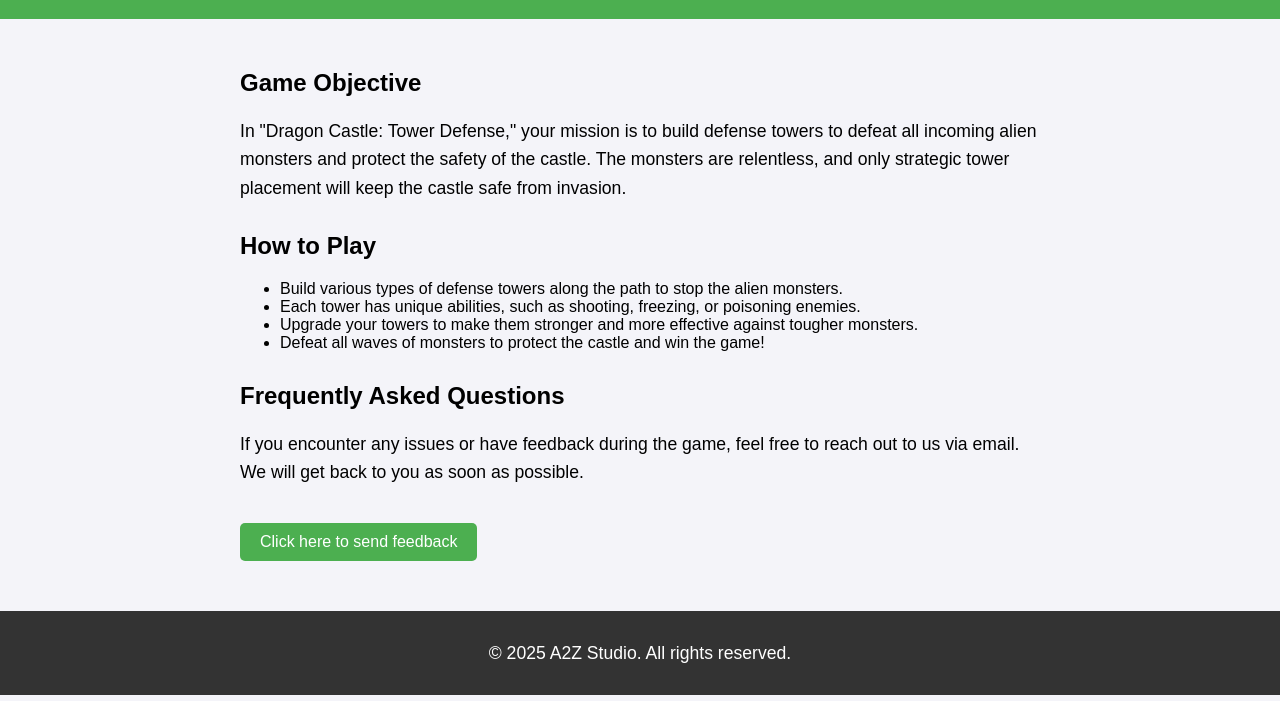
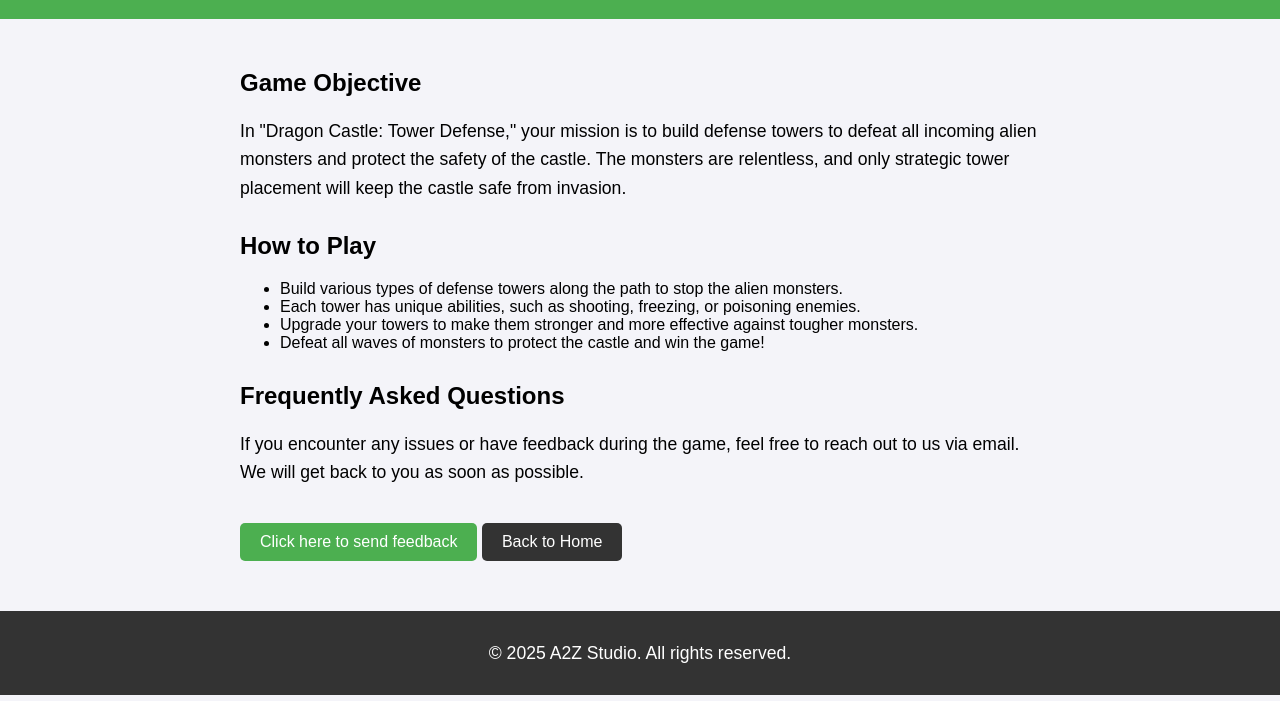
Before and after one commit to lhinuz/lhinuz.github.io, a plain HTML site: page dragon_castle.html in a window 1280 px wide. Shown: the part 99-800 px from the top of the page. Drawn offline with Linux system fonts and the light colour scheme.

Commit message:
Update dragon_castle.html

```diff
--- a/dragon_castle.html
+++ b/dragon_castle.html
@@ -54,6 +54,21 @@
             background-color: #45a049;
         }
 
+        .back-button {
+            background-color: #333;
+            color: white;
+            margin-top: 20px;
+            text-align: center;
+            padding: 10px 20px;
+            display: inline-block;
+            text-decoration: none;
+            border-radius: 5px;
+        }
+
+        .back-button:hover {
+            background-color: #555;
+        }
+
         footer {
             text-align: center;
             padding: 10px;
@@ -85,6 +100,9 @@
     <p>If you encounter any issues or have feedback during the game, feel free to reach out to us via email. We will get back to you as soon as possible.</p>
 
     <a href="mailto:support@dragoncastletowerdefense.com" class="button">Click here to send feedback</a>
+
+    <!-- Back to Home Button -->
+    <a href="index.html" class="back-button">Back to Home</a>
 </div>
 
 <footer>
```
